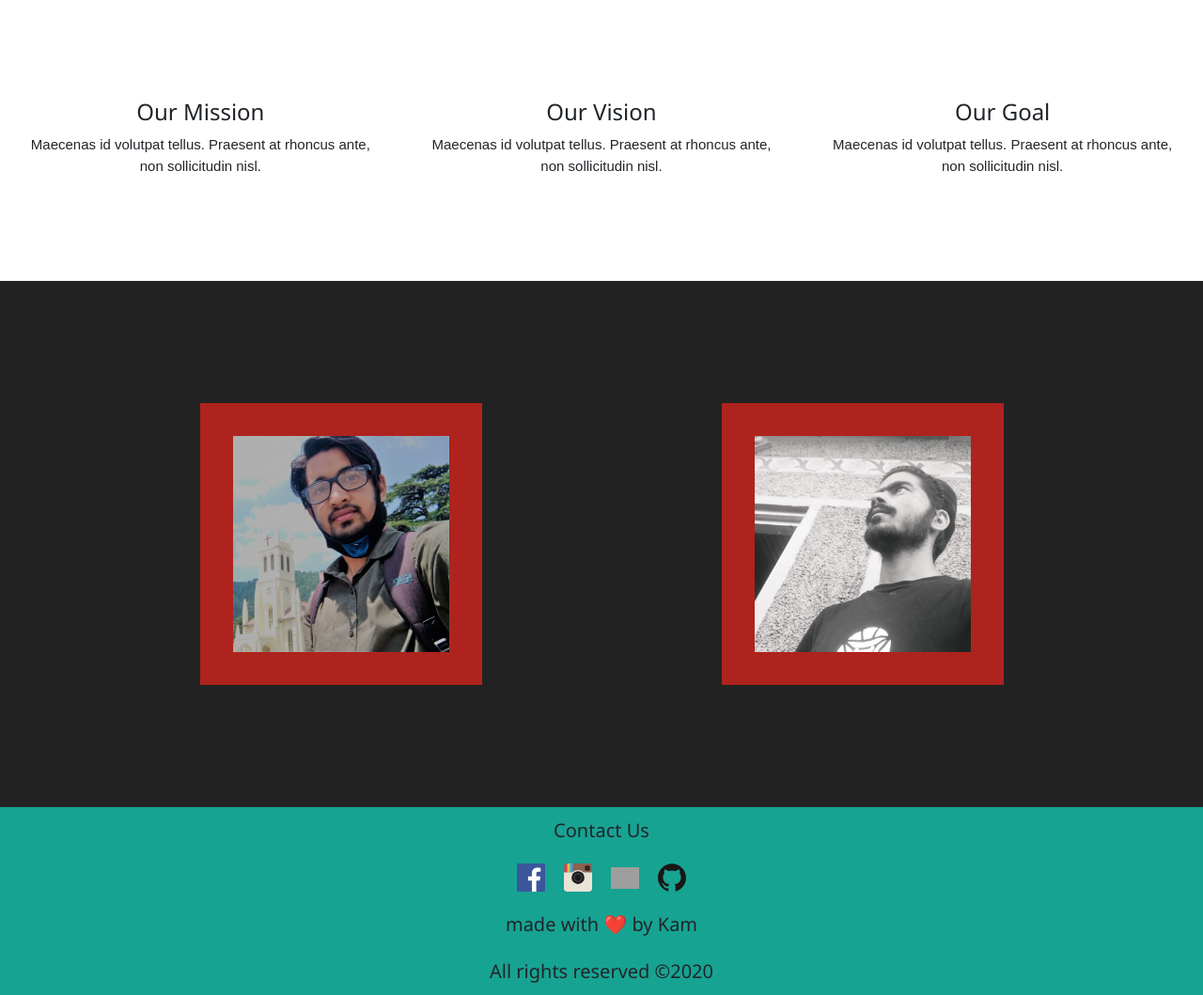
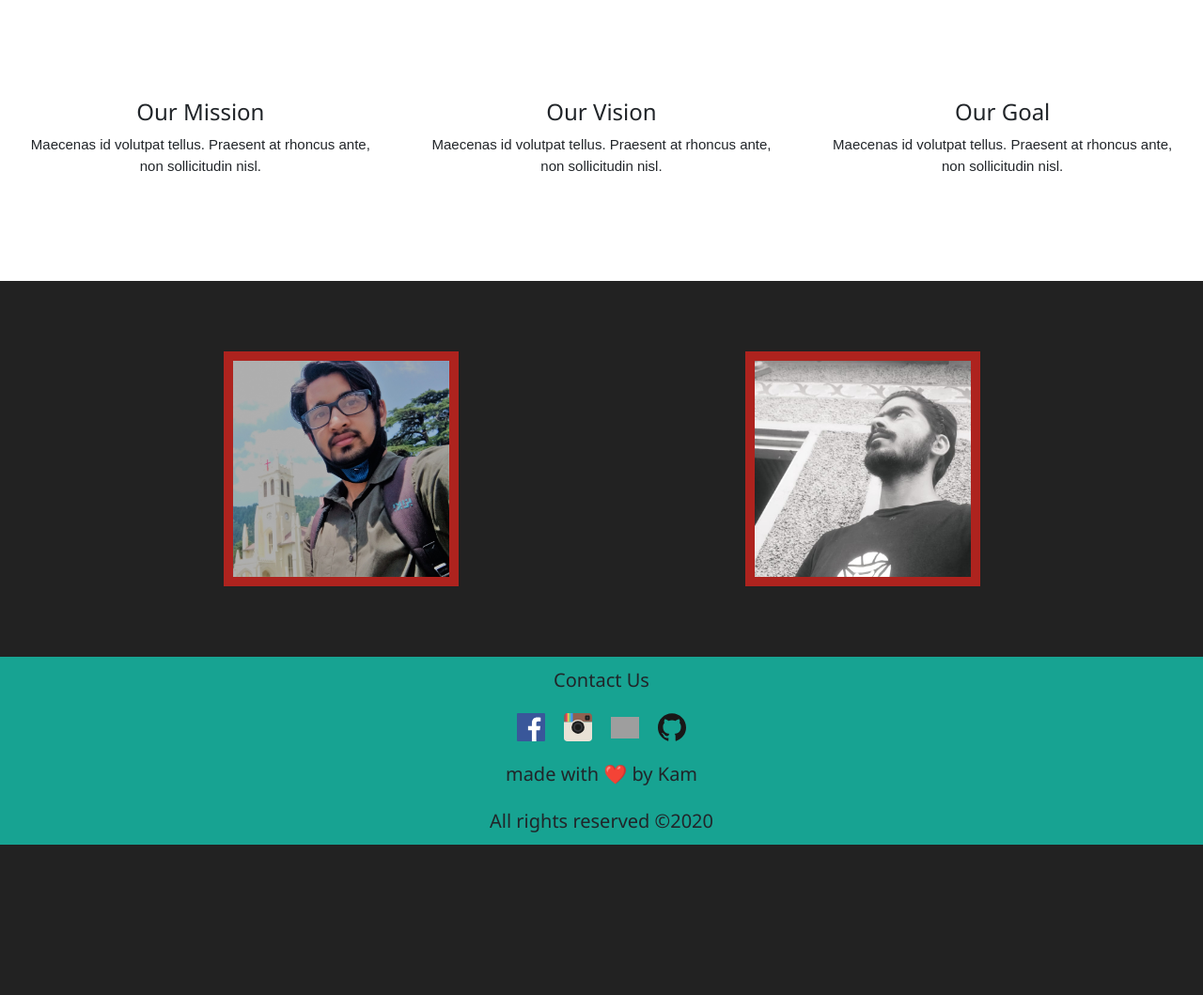
Before and after one commit to KKAMLESH286/Caidox, a Flask app: page / in a window 1280 px wide. Shown: the part 767-1826 px from the top of the page at 94% size. After the commit the page ends 1666 px from the top, so only its background shows below. Run offline with Flask 2, Linux system fonts and the light colour scheme; some libraries are stand-ins or nearby versions; grey boxes are pictures that could not be loaded.

Commit message:
team section
fixed team section using grid

```diff
--- a/static/main1.css
+++ b/static/main1.css
@@ -304,17 +304,21 @@ nav a:hover {
 /* team */
 
 .container {
-  display: flex;
-  justify-content: center;
+  display: grid;
+  grid-template-columns: 1fr 1fr;
+  justify-items: center;
   align-items: center;
-  height: 70vh;
-  justify-content: space-around;
+  height: 50vh;
+  /* justify-content: space-around; */
+  margin: auto;
 }
 
 .flip-card {
   background-color: transparent;
-  width: 300px;
-  height: 300px;
+  width: 100%;
+  max-width: 250px;
+  height: 100%;
+  max-height: 250px;
   perspective: 1000px;
 }
 .flip-card .inner {
@@ -341,15 +345,24 @@ nav a:hover {
 }
 .flip-card .inner .back {
   background-color: #99D821;
-  color: white;
+  color: black;
   transform: rotateX(180deg);
 }
 .flip-card:hover .inner {
   transform: rotateX(180deg);
 }
 
+
 h5 {
   font-size: 2em;
   text-align: center;
   text-justify: center;
 }
+
+@media (max-width: 940px) {
+  .container {
+    grid-template-columns: 1fr;
+    justify-items: center;
+    height: 90vh;
+  }
+}
```
